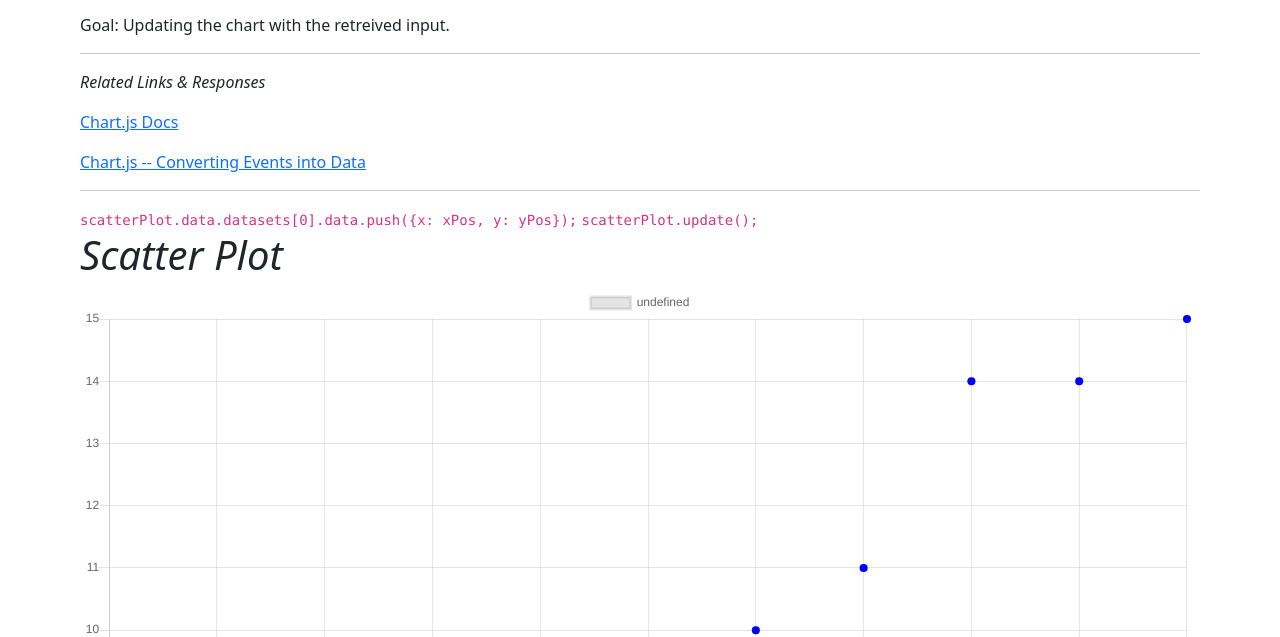
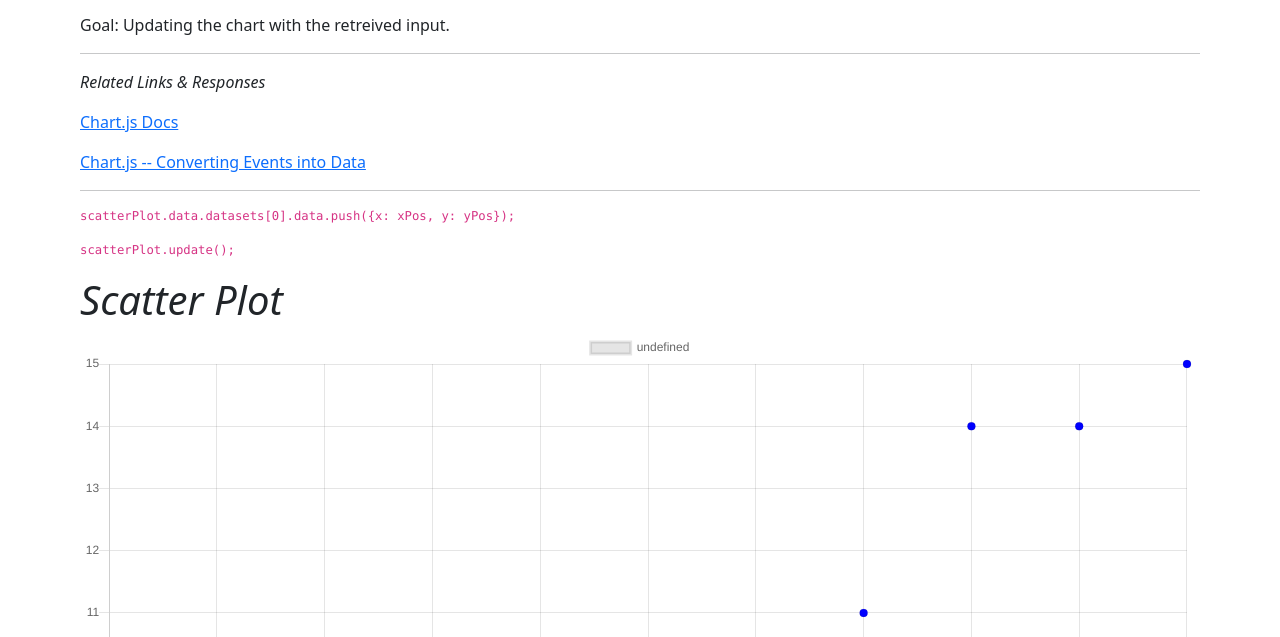
Before and after one commit to HankHelmers/Williamson-Data-Survey-Tool, a plain HTML site: page Surveying Tool Explore Space/updatingPlot.html in a window 1280 px wide. Shown: the part 163-800 px from the top of the page. Drawn offline with nearby package versions, Linux system fonts and the light colour scheme.

Commit message:
Update updatingPlot experiment with final comments

```diff
--- a/Surveying Tool Explore Space/updatingPlot.html
+++ b/Surveying Tool Explore Space/updatingPlot.html
@@ -59,8 +59,10 @@ PURPOSE: Updating the plot from the input.
 
   </p>
 
-  <code>scatterPlot.data.datasets[0].data.push({x: xPos, y: yPos});</code>
-  <code>scatterPlot.update();</code>
+  <code>
+    <pre>scatterPlot.data.datasets[0].data.push({x: xPos, y: yPos});</pre>
+    <pre>scatterPlot.update();</pre>
+  </code>
 
   <!-- Scatter Plot !! -->
   <h1><i>Scatter Plot</i></h1>
```
